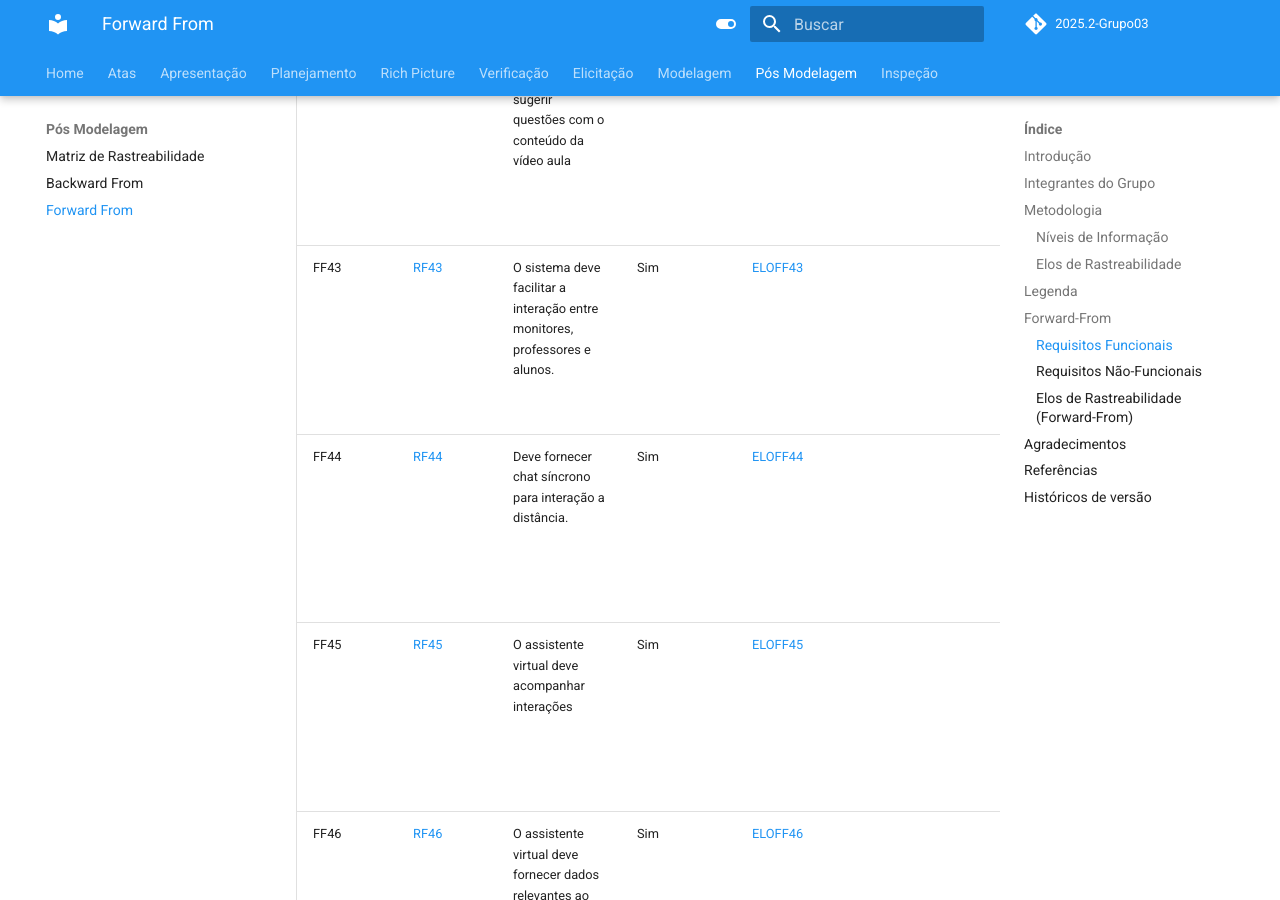
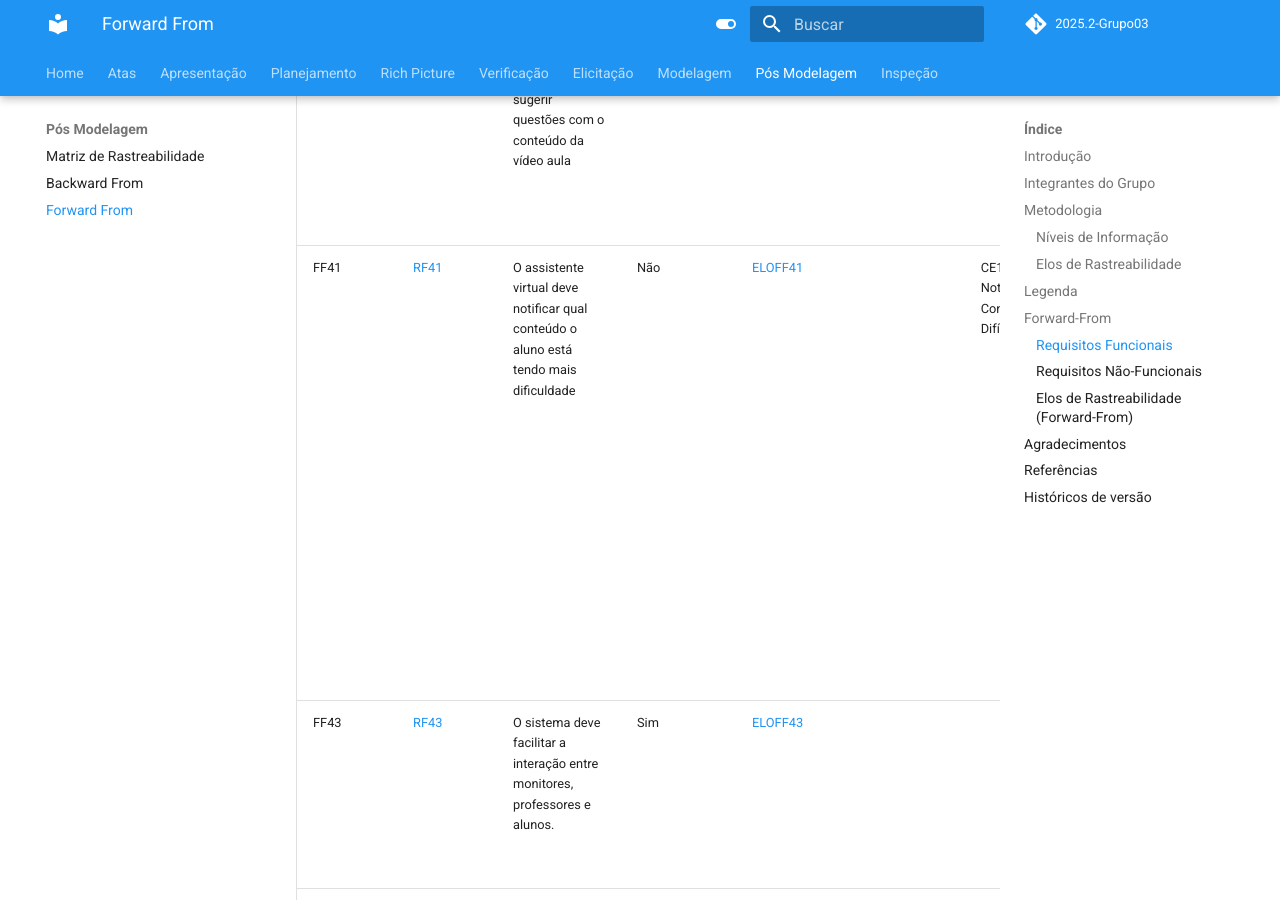
Before and after one commit to Requisitos-de-Software/2025.2-Grupo03, an MkDocs documentation site: the page built from docs/Pos-modelagem/forward.md, in a window 1280 px wide and 900 px high, scrolled down 9567 px. Built offline with MkDocs 1.6.1 and Material for MkDocs 9.7.7, drawn with Linux system fonts in a browser that asks for light colours; comment, search, counter and statistics services are not loaded.

Commit message:
Adicionar o FF41

```diff
--- a/docs/Pos-modelagem/forward.md
+++ b/docs/Pos-modelagem/forward.md
@@ -110,6 +110,7 @@
 | <a id="FF37"></a>FF37 | [RF37](https://requisitos-de-software.github.io/2025.2-Grupo03/Elicitacao/requisitos_elicitados/#RF37) | A inferência deve envolver Lógica Fuzzy, permitindo avaliações graduais (ex.: "bom", "razoável", "fraco"). | Sim | [ELOFF37](#ELOFF37) | | | Administrador, Receber Notificação, Consultar Desempenho, Fornecer Estatísticas, Perfil, Analisar Desempenho, Estatísticas, Assistente Virtual, Desempenho | US37 - Inferências com Lógica *Fuzzy* | EP06 - Utilizar Lógica *Fuzzy* para Apoiar Decisões Pedagógicas e TM04 - Assistente Virtual Inteligente |
 | <a id="FF38"></a>FF38 | [RF38](https://requisitos-de-software.github.io/2025.2-Grupo03/Elicitacao/requisitos_elicitados/#RF38) | O assistente virtual deve ser visível na interface | Sim | [ELOFF38](#ELOFF38) |  |  | [Assistente Virtual](https://requisitos-de-software.github.io/2025.2-Grupo03/Modelagem/lexico/#lexico-27-assistente-virtual), [MinA](https://requisitos-de-software.github.io/2025.2-Grupo03/Modelagem/lexico/#lexico-7-mina) | [US38 - Visualizar Personagem do Assistente Virtual](https://requisitos-de-software.github.io/2025.2-Grupo03/Modelagem/historias_de_usuario/#us38-visualizar-personagem-do-assistente-virtual) | [EP09 – Criar Personagem Interativo Customizável](https://requisitos-de-software.github.io/2025.2-Grupo03/Modelagem/backlog_do_produto/#ep09-criar-personagem-interativo-customizavel) e [TM04 - Assistente Virtual Inteligente](https://requisitos-de-software.github.io/2025.2-Grupo03/Modelagem/backlog_do_produto/#tm04-assistente-virtual-inteligente) |  |
 | <a id="FF40"></a>FF40 | [RF40](https://requisitos-de-software.github.io/2025.2-Grupo03/Elicitacao/requisitos_elicitados/#RF40) | O assistente virtual deve sugerir questões com o conteúdo da vídeo aula | Sim | [ELOFF40](#ELOFF40) |  |  | [Assistente Virtual](https://requisitos-de-software.github.io/2025.2-Grupo03/Modelagem/lexico/#lexico-27-assistente-virtual), [Banco de Questoões](https://requisitos-de-software.github.io/2025.2-Grupo03/Modelagem/lexico/#lexico-20-banco-de-questoes) | [US40 – Sugerir Questões Pós-Videoaula](https://requisitos-de-software.github.io/2025.2-Grupo03/Modelagem/historias_de_usuario/#us40-sugerir-questoes-pos-videoaula) | [EP21 – Gerar Questões Baseadas em Vídeo Aulas](https://requisitos-de-software.github.io/2025.2-Grupo03/Modelagem/backlog_do_produto/#ep21-gerar-questoes-baseadas-em-video-aulas) e [TM08 - Recursos Multimídia e Materiais Didáticos](https://requisitos-de-software.github.io/2025.2-Grupo03/Modelagem/backlog_do_produto/#tm08-recursos-multimidia-e-materiais-didaticos) |  |
+| <a id="FF41"></a>FF41 | [RF41](https://requisitos-de-software.github.io/2025.2-Grupo03/Elicitacao/requisitos_elicitados/#RF41) | O assistente virtual deve notificar qual conteúdo o aluno está tendo mais dificuldade | Não | [ELOFF41](#ELOFF41) | | CE16 - Notificação de Conteúdos Mais Difíceis | Aluno, MinA, Receber Notificação, Consultar Histórico, Consultar Desempenho, Fornecer Estatísticas, Conteúdo em Dificuldade, Aluno com Dificuldade, Perfil, Analisar Desempenho, Estatísticas, Assistente Virtual, Desempenho, Configurar Aviso | US41 - Notificação de Conteúdos Mais Difíceis ao Aluno | EP27 - Notificar Aluno sobre Dificuldades em Conteúdos e TM11 - Comunicação e Colaboração Acadêmica|
 | <a id="FF43"></a>FF43 | [RF43](httpshttps://requisitos-de-software.github.io/2025.2-Grupo03/Elicitacao/requisitos_elicitados/#RF43) | O sistema deve facilitar a interação entre monitores, professores e alunos. | Sim | [ELOFF43](#ELOFF43) |  |  | [Aluno](https://requisitos-de-software.github.io/2025.2-Grupo03/Modelagem/lexico/#lexico-1-aluno), [Monitor](https://requisitos-de-software.github.io/2025.2-Grupo03/Modelagem/lexico/#lexico-3-monitor), [Professor](https://requisitos-de-software.github.io/2025.2-Grupo03/Modelagem/lexico/#lexico-2-professor) | [US43 – Facilitar Interação entre Monitores, Professores e Alunos](https://requisitos-de-software.github.io/2025.2-Grupo03/Modelagem/historias_de_usuario/#us43-facilitar-interacao-entre-monitores-professores-e-alunos) | [EP26 – Facilitar Comunicação via Chat e Monitoria](https://requisitos-de-software.github.io/2025.2-Grupo03/Modelagem/backlog_do_produto/#ep26-facilitar-comunicacao-via-chat-e-monitoria) e [TM11 - Comunicação e Colaboração Acadêmica](https://requisitos-de-software.github.io/2025.2-Grupo03/Modelagem/backlog_do_produto/#tm11-comunicacao-e-colaboracao-academica).|  |
 | <a id="FF44"></a>FF44 | [RF44](https://requisitos-de-software.github.io/2025.2-Grupo03/Elicitacao/requisitos_elicitados/#RF44) | Deve fornecer chat síncrono para interação a distância. | Sim | [ELOFF44](#ELOFF44) |  |  | [Chat](https://requisitos-de-software.github.io/2025.2-Grupo03/Modelagem/lexico/#lexico-18-chat), [Interação](https://requisitos-de-software.github.io/2025.2-Grupo03/Modelagem/lexico/#lexico-19-interacao) | [US44 – Chat Síncrono para Interação a Distância](https://requisitos-de-software.github.io/2025.2-Grupo03/Modelagem/historias_de_usuario/#us44-chat-sincrono-para-interacao-a-distancia)  | [EP26 – Facilitar Comunicação via Chat e Monitoria](https://requisitos-de-software.github.io/2025.2-Grupo03/Modelagem/backlog_do_produto/#ep26-facilitar-comunicacao-via-chat-e-monitoria) e [TM11 - Comunicação e Colaboração Acadêmica](https://requisitos-de-software.github.io/2025.2-Grupo03/Modelagem/backlog_do_produto/#tm11-comunicacao-e-colaboracao-academica). |  |
 | <a id="FF45"></a>FF45 | [RF45](https://requisitos-de-software.github.io/2025.2-Grupo03/Elicitacao/requisitos_elicitados/#RF45) | O assistente virtual deve acompanhar interações | Sim | [ELOFF45](#ELOFF45) |  |  | [Assistente Virtual](https://requisitos-de-software.github.io/2025.2-Grupo03/Modelagem/lexico/#lexico-27-assistente-virtual), [Interação](https://requisitos-de-software.github.io/2025.2-Grupo03/Modelagem/lexico/#lexico-19-interacao) | [US45 – Acompanhar Interações do Usuário com o Assistente Virtual](https://requisitos-de-software.github.io/2025.2-Grupo03/Modelagem/historias_de_usuario/#us45-acompanhar-interacoes-do-usuario-com-o-assistente-virtual) | [EP11 – Acompanhar Interações e Progresso do Usuário](https://requisitos-de-software.github.io/2025.2-Grupo03/Modelagem/backlog_do_produto/#ep11-acompanhar-interacoes-e-progresso-do-usuario) e [TM04 - Assistente Virtual Inteligente](https://requisitos-de-software.github.io/2025.2-Grupo03/Modelagem/backlog_do_produto/#tm04-assistente-virtual-inteligente). |  |
```
